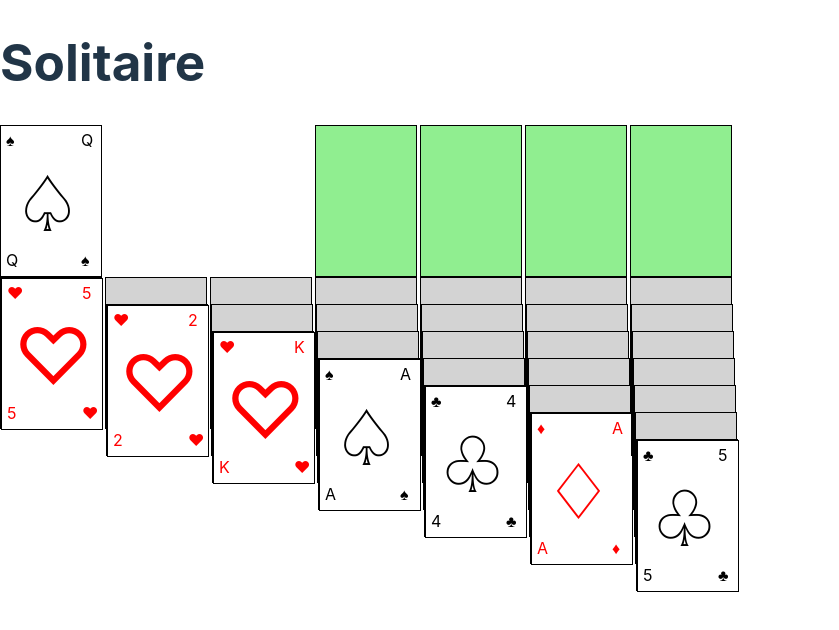
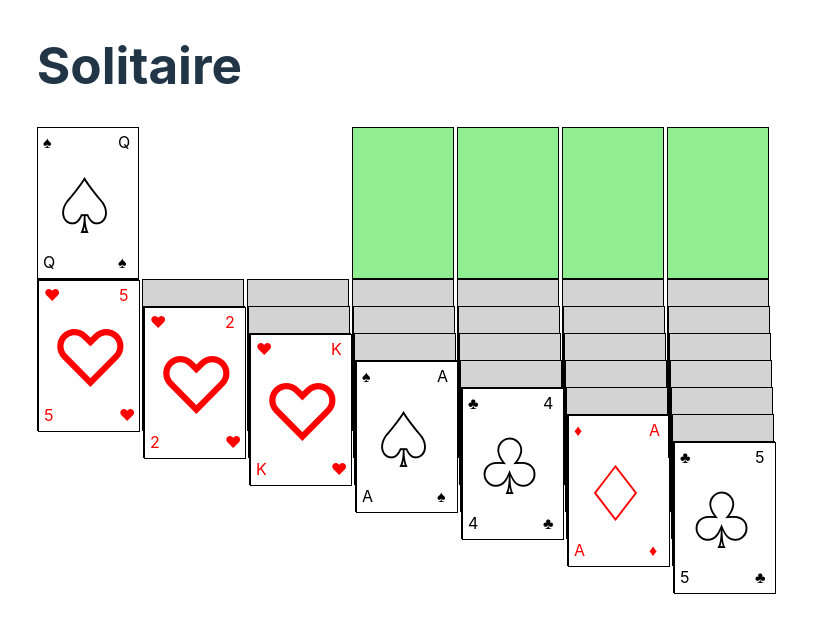
Before and after one commit to jani-e/solitaire, a React (Vite) app: page / in a window 1280 px wide. Shown: the top 630 px of the page, without its empty margins (0-839 px from the left). Built offline with nearby package versions, Linux system fonts and the light colour scheme.

Commit message:
Added margin

```diff
--- a/src/App.css
+++ b/src/App.css
@@ -0,0 +1,3 @@
+main {
+    margin: 5%;
+}
--- a/src/App.jsx
+++ b/src/App.jsx
@@ -3,10 +3,10 @@ import Solitaire from './Solitaire'
 
 function App() {
   return (
-    <>
+    <main>
       <h1>Solitaire</h1>
       <Solitaire />
-    </>
+    </main>
   )
 }
 
```
